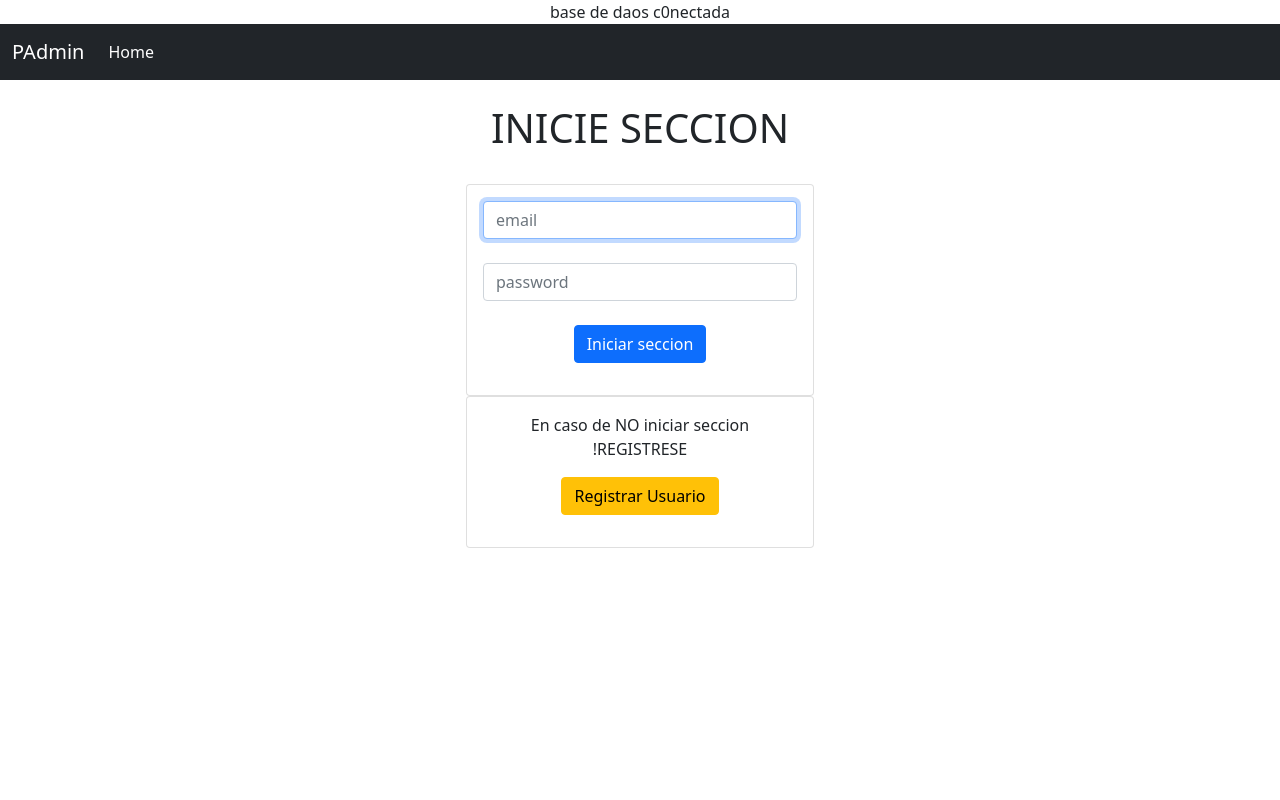
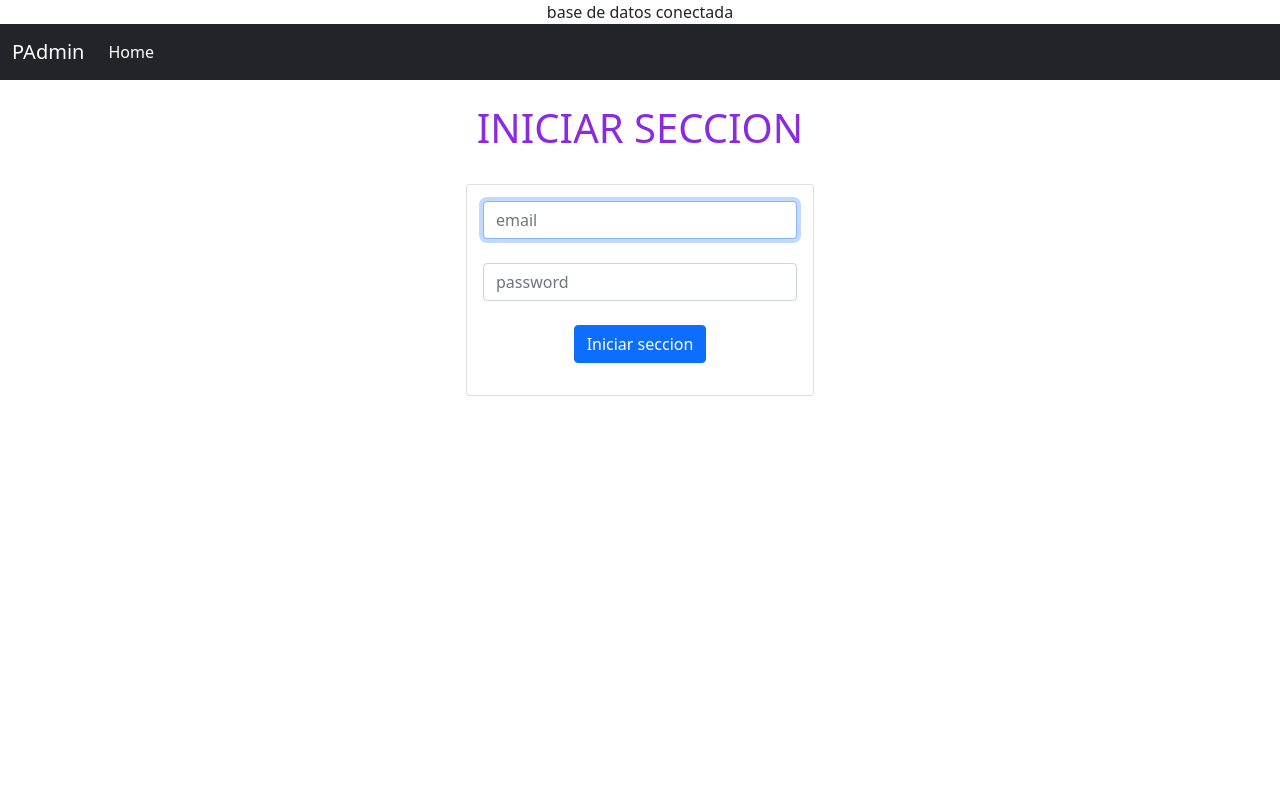
Before and after one commit to Henry781029/PAdmin, a PHP site: page /login.php in a window 1280 px wide. Run offline with PHP 8.4, Linux system fonts and the light colour scheme; some libraries are stand-ins or nearby versions.

Commit message:
correcciones archivos

```diff
--- a/Bdatos.php
+++ b/Bdatos.php
@@ -11,12 +11,10 @@ $conexion = mysqli_connect(
 
 );
 
-
 if(isset($conexion)){
 
-echo "base de daos c0nectada";
+echo "base de datos conectada";
 
 }
 
-
 ?>
--- a/caratula.css
+++ b/caratula.css
@@ -3,3 +3,13 @@ body{
     text-align: center;
     background: rgb(172, 240, 178);
 }
+
+input[type="submit"]:hover {
+
+    background-color: rgb(32, 145, 22);
+
+}
+
+h1{
+    color: blueviolet;
+}
--- a/encabezados/heater.php
+++ b/encabezados/heater.php
@@ -17,7 +17,7 @@
 
     <nav class="navbar navbar-expand-lg navbar-dark bg-dark">
             <div class="container-fluid">
-                <a class="navbar-brand" href="login.php">PAdmin</a>
+                <a class="navbar-brand" href="#">PAdmin</a>
                 <button class="navbar-toggler" type="button" data-bs-toggle="collapse" data-bs-target="#navbarNav" aria-controls="navbarNav" aria-expanded="false" aria-label="Toggle navigation">
                 <span class="navbar-toggler-icon"></span>
                 </button>
@@ -40,11 +40,13 @@
                         </li>
                     </ul>
                     <br>
+
                     <ul class="navbar-nav">
                         <span class="navbar-text d-flex">
-                        <a href="login.php">login</a>
+                        <a href="#">Usuario logueado</a>
                         </span>
                     </ul>
+
                 </div>
             </div>
     </nav>
--- a/home.php
+++ b/home.php
@@ -3,6 +3,6 @@
 
 <h1>BIENVENIDOS</h1>
 
-<a href="login.php">Inicie seccion</a> o <a href="singup.php">Registre Usuario</a>
+<a href="login.php">Iniciar seccion</a> o <a href="singup.php">Registre Usuario</a>
 
 <?php include("encabezados/footer.php")?>
--- a/login.php
+++ b/login.php
@@ -27,7 +27,7 @@ if(!empty($_POST['email']) && !empty($_POST['password'])) {
 
 <?php include("encabezados/heater_login.php")?>
 <br>
-<h1>INICIE SECCION</h1>
+<h1>INICIAR SECCION</h1>
 
 <div class="container p-4">
 
@@ -46,8 +46,8 @@ if(!empty($_POST['email']) && !empty($_POST['password'])) {
                  <?php endif; ?>
 
 
+                 <form action="login.php" method = "POST">
 
-                    <form action="login.php" method = "POST">
                     <div class="form-group">
                         <input type="text" name = "email" class = "form-control" placeholder = "email" autofocus>
                     </div>
@@ -56,14 +56,10 @@ if(!empty($_POST['email']) && !empty($_POST['password'])) {
                         <input type="password" name = "password" class = "form-control" placeholder = "password" autofocus>
                     </div>
                     <br>
-                        <input type="submit" class = "btn btn-primary btn-block" name = "login" value = "Iniciar seccion" >
+                    <input type="submit" class = "btn btn-primary btn-block" name = "login" value = "Iniciar seccion">
+
                  </form>
-               </div>
-               <div class="card card-body">
-                    <form action="singup.php" method = "POST">
-                        <p>En caso de NO iniciar seccion !REGISTRESE</p>
-                        <input type="submit" class = "btn btn-warning btn-block" name = "singup" value = "Registrar Usuario" >
-                    </form>
+
              </div>
 
         </div>
```
Also changed, not shown: singup.php (+8 -0 lines). Lines whose indentation alone changed are shown as unchanged.
